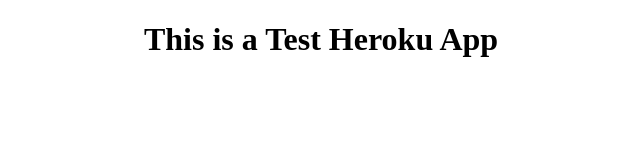
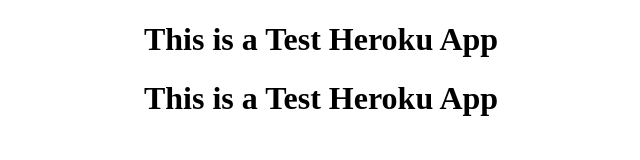
Before and after one commit to acharya2204/TestHerokuNodeApp, a website: page index.html in a window 1280 px wide. Shown: the whole page, without its empty margins (319-959 px from the left). Drawn offline with Linux system fonts and the light colour scheme.

Commit message:
second commit

```diff
--- a/index.html
+++ b/index.html
@@ -8,6 +8,7 @@
 </head>
 <body><center>
     <h1> This is a Test Heroku App</h1>
+    <h1> This is a Test Heroku App</h1>
 </center>
 </body>
 </html>
```
